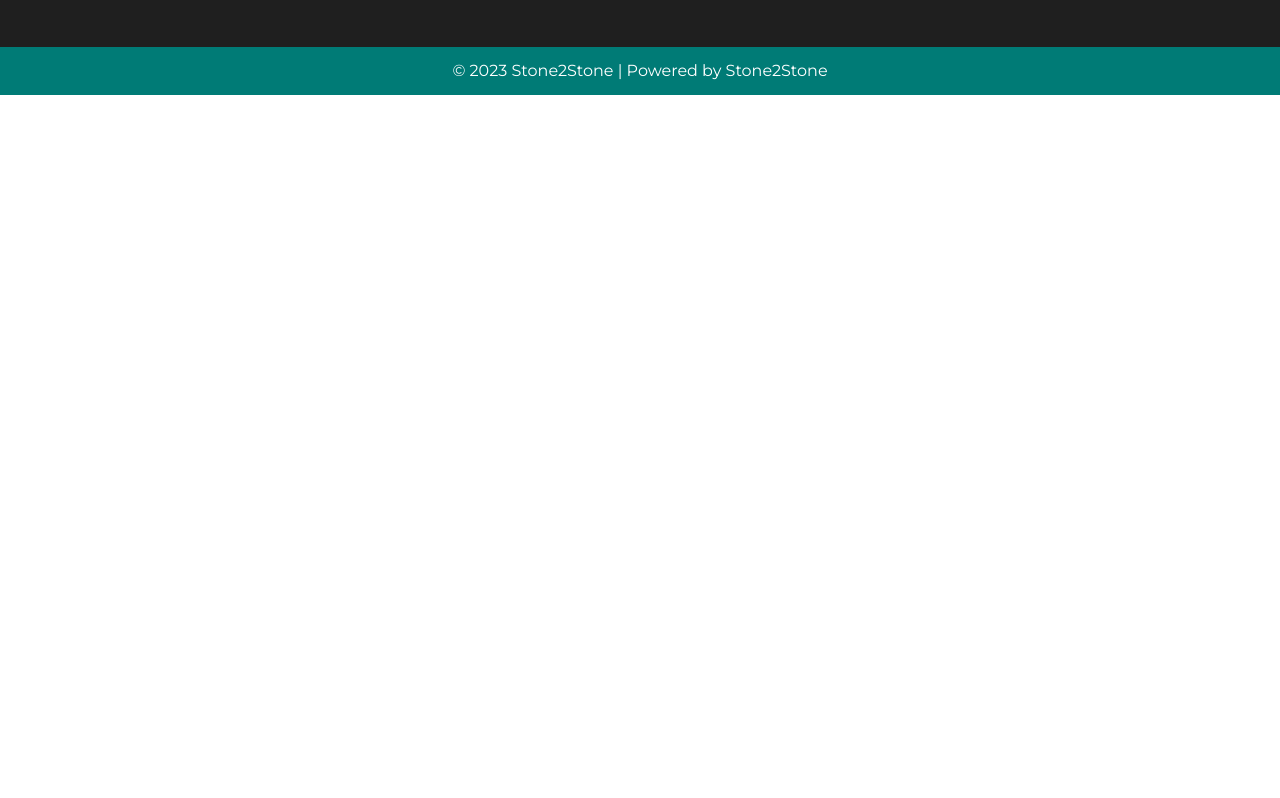
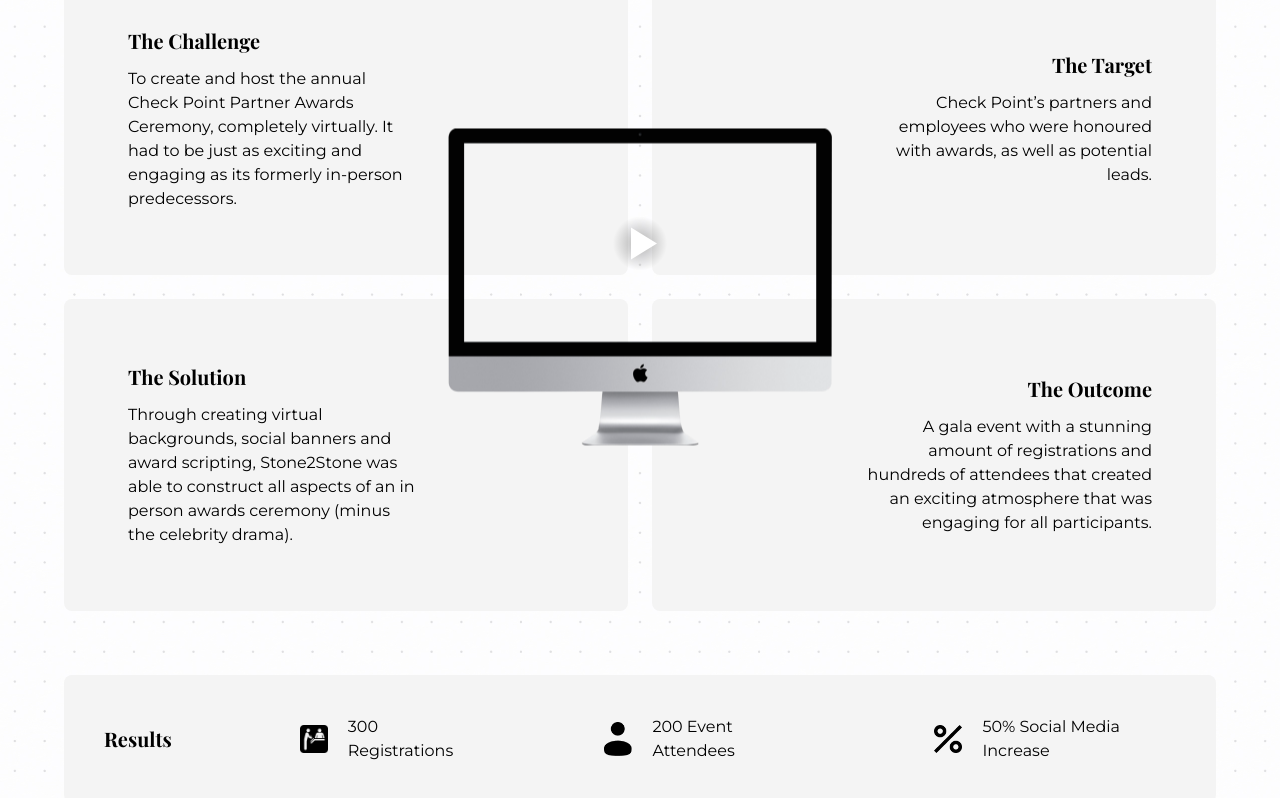
Before and after one commit to alparslankorkmaz/stone2stone-redone, a Next.js app: page /success-stories/check-point-partner-awards-2021 in a window 1280 px wide. Shown: the part 821-1619 px from the top of the page. Before the commit the page ends 916 px from the top, so only its background shows below. Built offline with nearby package versions, Linux system fonts and the light colour scheme; no server answers.

Commit message:
add check point 21 event page

```diff
--- a/src/app/success-stories/check-point-partner-awards-2021/page.js
+++ b/src/app/success-stories/check-point-partner-awards-2021/page.js
@@ -1,5 +1,129 @@
+"use client";
 import React from "react";
+import dynamic from "next/dynamic";
+const ReactPlayer = dynamic(() => import("react-player"), { ssr: false });
 
 export default function page() {
-  return <div>page</div>;
+  return (
+    <>
+      <div className="bg-[url('/images/stories/page/7.jpg')] bg-cover bg-center bg-no-repeat text-white text-center p-20 lg:p-52">
+        <h1 className="text-2xl lg:text-5xl font-bold font-playfair mb-4">
+          Check Point's Partner Awards 2021
+        </h1>
+        <p className="text-xs lg:text-base font-montserrat font-light">
+          A completely virtual awards ceremony, carefully curated with
+          presenters including special guest Ollie Ollerton, complete with live
+          feed style acceptance speeches and physical awards design, production
+          and delivery.{" "}
+        </p>
+      </div>
+      {/* HERO */}
+      <div className="grid grid-cols-12 py-10 lg:p-16 gap-6 justify-end relative">
+        <div className="lg:p-16 col-span-6 bg-tab-dark-gray rounded-lg grid grid-cols-3 items-center">
+          <div className="col-span-3 lg:col-span-2 p-7 lg:p-0">
+            <h3 className="font-playfair font-bold lg:text-xl">
+              The Challenge
+            </h3>
+            <p className="font-montserrat text-xs md:text-sm lg:text-base mt-3">
+              To create and host the annual Check Point Partner Awards Ceremony,
+              completely virtually. It had to be just as exciting and engaging
+              as its formerly in-person predecessors.{" "}
+            </p>
+          </div>
+        </div>
+
+        <div className="lg:p-16 col-span-6 bg-tab-dark-gray rounded-lg text-right grid grid-cols-3 items-center">
+          <div className="col-span-3 lg:col-span-2 lg:col-start-2 p-7 lg:p-0">
+            <h3 className="font-playfair font-bold lg:text-xl">The Target</h3>
+            <p className="font-montserrat text-xs md:text-sm lg:text-base mt-3">
+              Check Point’s partners and employees who were honoured with
+              awards, as well as potential leads.{" "}
+            </p>
+          </div>
+        </div>
+        {/* MIDDLE */}
+        <div className="z-10 top-1/2 left-1/2 -translate-x-1/2 -translate-y-1/2 absolute w-32 lg:w-96">
+          <div className="relative">
+            <a
+              href="https://www.youtube.com/watch?v=dQw4w9WgXcQ"
+              target="_blank"
+              className="block lg:hidden"
+            >
+              <img src="/images/stories/monitors/7.webp" alt="monitor" />
+            </a>
+            <img
+              src="/images/stories/monitors/empty_monitor.png"
+              alt="monitor"
+              className="hidden lg:block"
+            />
+            <div className="hidden lg:block absolute top-3 left-1/2 -translate-x-1/2">
+              <ReactPlayer
+                url="https://www.youtube.com/watch?v=dQw4w9WgXcQ"
+                width={360}
+                height={205}
+                controls
+                light
+              />
+            </div>
+          </div>
+        </div>
+        <div className="lg:p-16 col-span-6 bg-tab-dark-gray rounded-lg grid grid-cols-3 items-center">
+          <div className="col-span-3 lg:col-span-2 p-7 lg:p-0">
+            <h3 className="font-playfair font-bold lg:text-xl">The Solution</h3>
+            <p className="font-montserrat text-xs md:text-sm lg:text-base mt-3">
+              Through creating virtual backgrounds, social banners and award
+              scripting, Stone2Stone was able to construct all aspects of an in
+              person awards ceremony (minus the celebrity drama).{" "}
+            </p>
+          </div>
+        </div>
+        <div className="lg:p-16 col-span-6 bg-tab-dark-gray rounded-lg text-right grid grid-cols-3 items-center">
+          <div className="col-span-3 lg:col-span-2 lg:col-start-2 p-7 lg:p-0">
+            <h3 className="font-playfair font-bold lg:text-xl">The Outcome</h3>
+            <p className="font-montserrat text-xs md:text-sm lg:text-base mt-3">
+              A gala event with a stunning amount of registrations and hundreds
+              of attendees that created an exciting atmosphere that was engaging
+              for all participants.{" "}
+            </p>
+          </div>
+        </div>
+      </div>
+      {/* RESULTS */}
+      <div className="lg:px-16 pb-10">
+        <div className="bg-tab-dark-gray rounded-lg flex items-center gap-8 lg:gap-32 p-5 lg:p-10">
+          <h4 className="font-playfair font-bold lg:text-xl">Results</h4>
+          <div className="flex gap-2 flex-col lg:flex-row justify-center text-center lg:text-left lg:gap-5 items-center">
+            <img
+              src="/images/stories/icons/reg_icon.png"
+              className="w-4 lg:w-7"
+              alt="registration icon"
+            />
+            <p className="font-montserrat text-xs lg:text-base">
+              300 Registrations
+            </p>
+          </div>
+          <div className="flex gap-2 flex-col lg:flex-row justify-center text-center lg:text-left lg:gap-5 items-center">
+            <img
+              src="/images/stories/icons/person_icon.png"
+              className="w-4 lg:w-7"
+              alt="person icon"
+            />
+            <p className="font-montserrat text-xs lg:text-base">
+              200 Event Attendees
+            </p>
+          </div>
+          <div className="flex gap-2 flex-col lg:flex-row justify-center text-center lg:text-left lg:gap-5 items-center">
+            <img
+              src="/images/stories/icons/per_icon.png"
+              className="w-4 lg:w-7"
+              alt="percentage icon"
+            />
+            <p className="font-montserrat text-xs lg:text-base">
+              50% Social Media Increase
+            </p>
+          </div>
+        </div>
+      </div>
+    </>
+  );
 }
```
